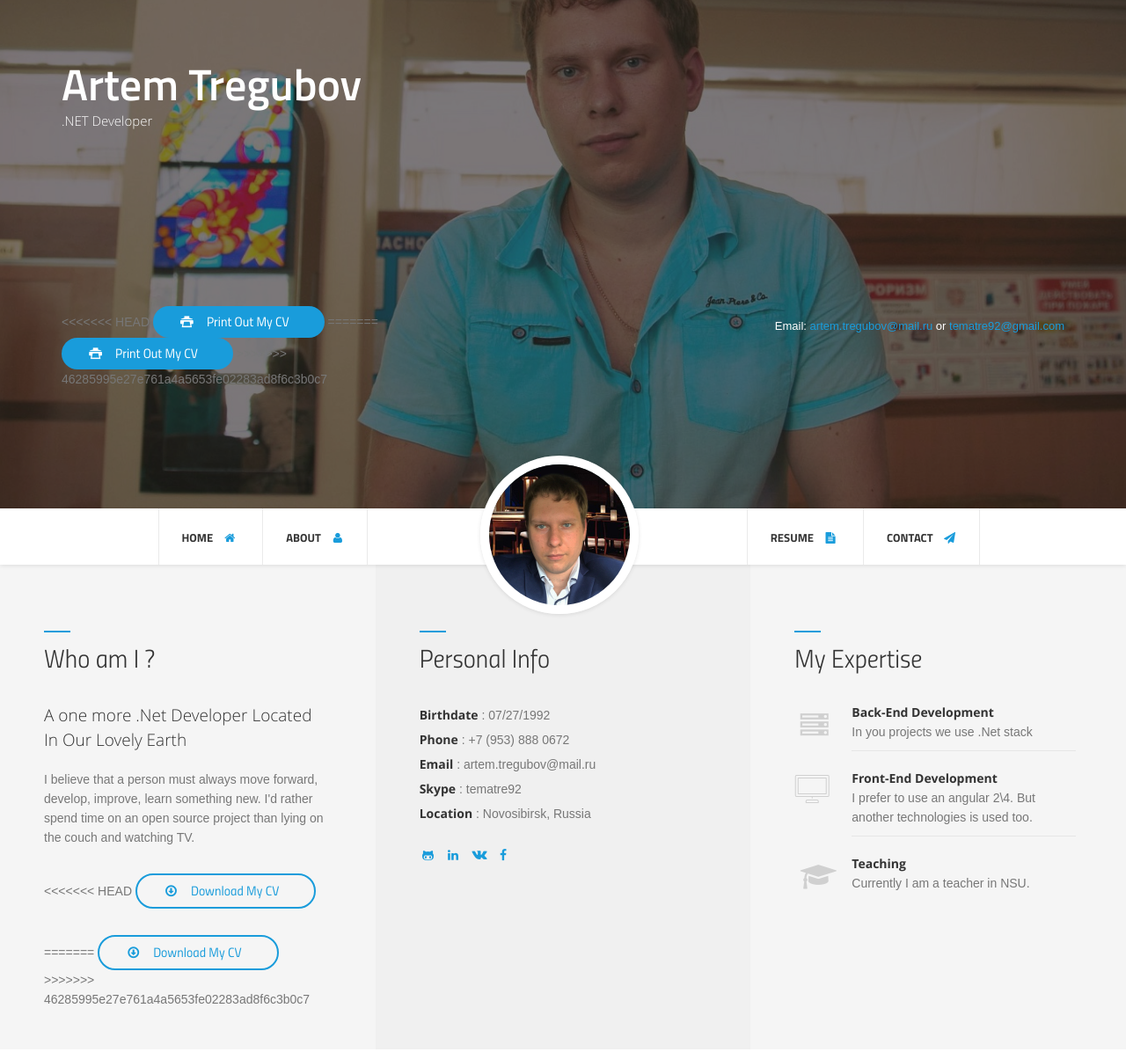
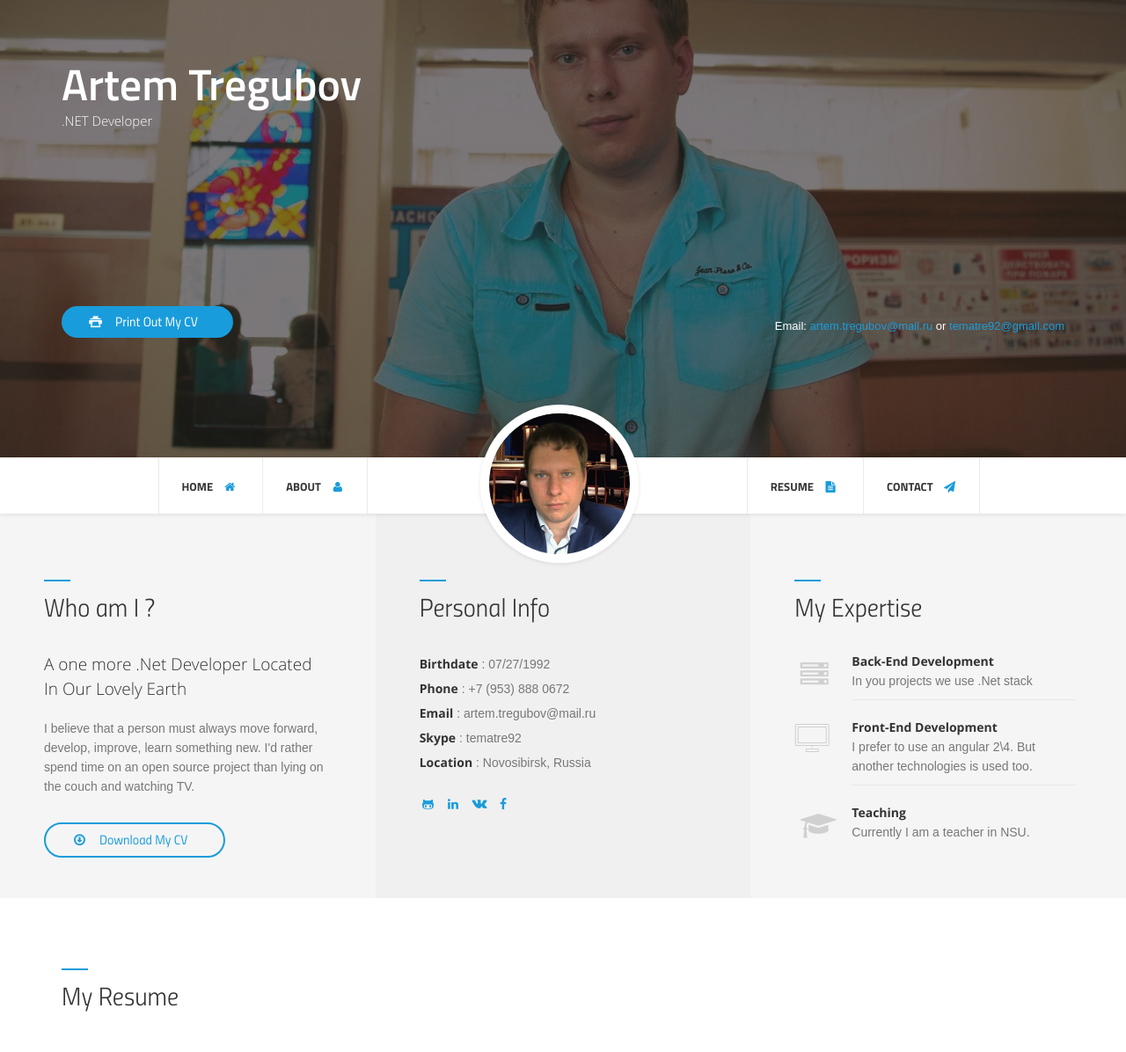
Before and after one commit to tematre/Site, a website: page TemaTre.Site.Resume.App/sources/index.html in a window 1280 px wide. Shown: the part 51-1247 px from the top of the page at 88% size. Drawn offline with Linux system fonts and the light colour scheme; some packages are replaced by stand-ins of ours.

Commit message:
Solve conflicts

```diff
--- a/TemaTre.Site.Resume.App/sources/index.html
+++ b/TemaTre.Site.Resume.App/sources/index.html
@@ -77,11 +77,8 @@
 
 
 								<div class="col-sm-6 ">
-<<<<<<< HEAD
-	                            	  <a href="/DotNet_Developer_En_Artem_Tregubov.pdf" class="but opc ico white"><i class="icon-print-1"></i>Print Out My CV</a>
-=======
-	                            	  <a href="./.Net_Developer_En_Artem_Tregubov.pdf" class="but opc ico white"><i class="icon-print-1"></i>Print Out My CV</a>
->>>>>>> 46285995e27e761a4a5653fe02283ad8f6c3b0c7
+									<a href="/DotNet_Developer_En_Artem_Tregubov.pdf" class="but opc ico white"><i class="icon-print-1"></i>Print Out My CV</a>
+
 								</div>
 
 
@@ -184,13 +181,8 @@
 						<p class="mt-20">I believe that a person must always move forward, develop, improve, learn something new.
 I'd rather spend time on an open source project than lying on the couch and watching TV.</p>
 
-<<<<<<< HEAD
 						<a href="/DotNet_Developer_En_Artem_Tregubov.pdf" class="but brd ico white mt-30"><i class="icon-down-circled2 "></i>Download My CV</a>
-=======
-						<a href="./.Net_Developer_En_Artem_Tregubov.pdf" class="but brd ico white mt-30"><i class="icon-down-circled2 "></i>Download My CV</a>
->>>>>>> 46285995e27e761a4a5653fe02283ad8f6c3b0c7
-
-				</div>
+			</div>
 
 				<div class="block-about two bg-grey-2 ">
 
```
